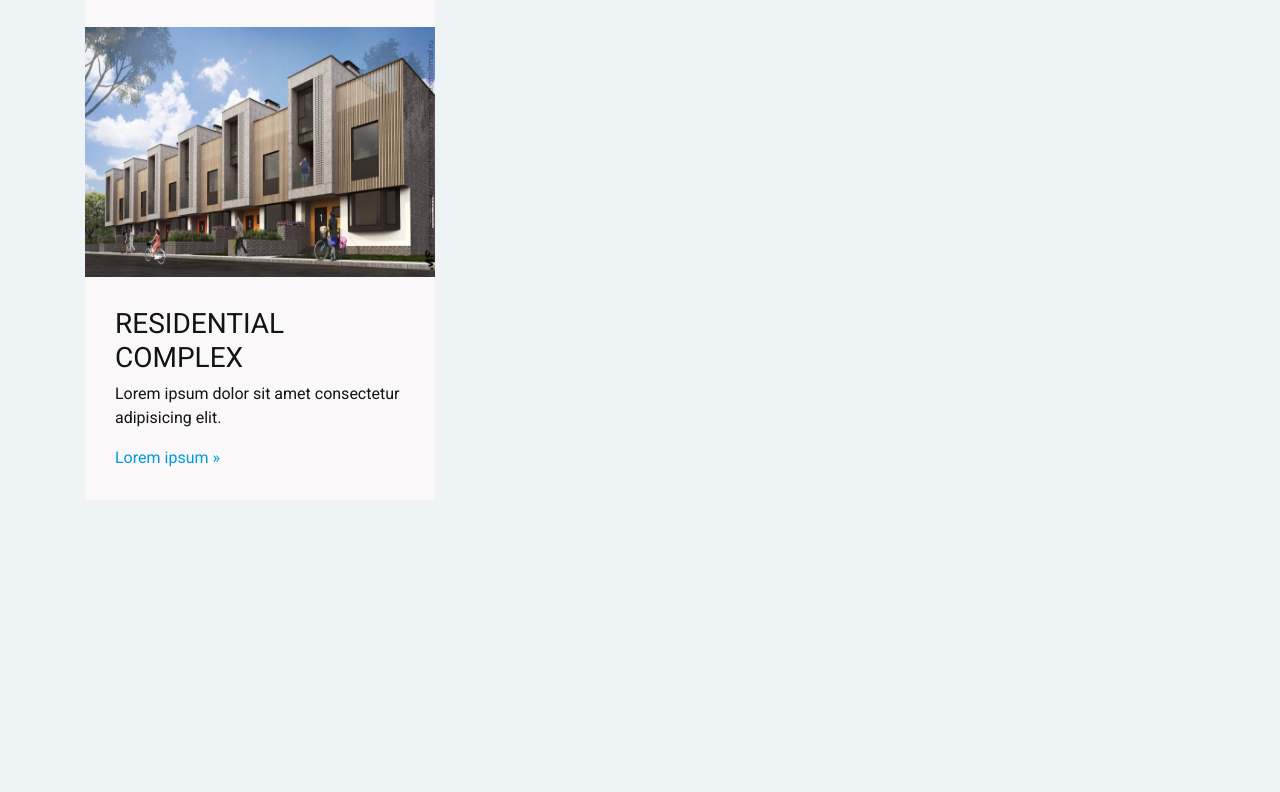
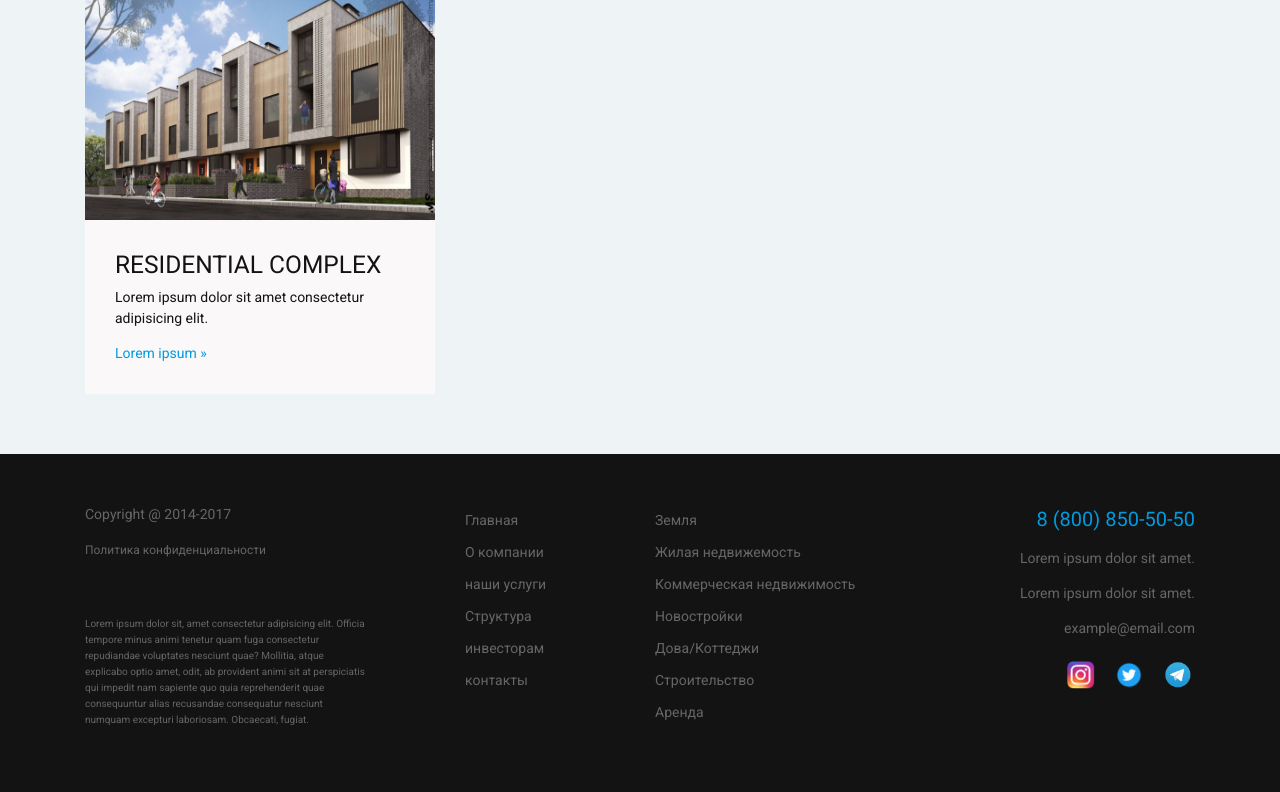
Before and after one commit to wolf2234/investory, a plain HTML site: page index.html in a window 1280 px wide. Shown: the part 1160-1952 px from the top of the page. Before the commit the page ends 1660 px from the top, so only its background shows below. Drawn offline with Linux system fonts and the light colour scheme.

Commit message:
this commit creates the footer.

```diff
--- a/index.html
+++ b/index.html
@@ -106,12 +106,75 @@
 </div>
 
 
+<footer class="footer">
+    <div class="container">
+        <div class="row">
+            <div class="col-md-4">
+                <div class="copy">
+                    <p>Copyright @ 2014-2017</p>
+                    <a href="#" class="footer-policy-link">Политика конфиденциальности</a>
+                    <small>
+                        Lorem ipsum dolor sit, amet consectetur adipisicing elit. Officia tempore minus animi tenetur quam fuga consectetur repudiandae voluptates nesciunt quae? Mollitia, atque explicabo optio amet, odit, ab provident animi sit at perspiciatis qui impedit nam sapiente quo quia reprehenderit quae consequuntur alias recusandae consequatur nesciunt numquam excepturi laboriosam. Obcaecati, fugiat.
+                    </small>
+                </div>
+            </div>
+            <!-- /.col-md -->
+
+            <div class="col-md-2">
+                <ul class="footer-menu">
+                    <li><a href="#">Главная</a></li>
+                    <li><a href="#">О компании</a></li>
+                    <li><a href="#">наши услуги</a></li>
+                    <li><a href="#">Структура</a></li>
+                    <li><a href="#">инвесторам</a></li>
+                    <li><a href="#">контакты</a></li>
+                </ul>
+            </div>
+            <!-- /.col-md -->
+
+            <div class="col-md">
+                <ul class="footer-menu">
+                    <li><a href="#">Земля</a></li>
+                    <li><a href="#">Жилая недвижемость</a></li>
+                    <li><a href="#">Коммерческая недвижимость</a></li>
+                    <li><a href="#">Новостройки</a></li>
+                    <li><a href="#">Дова/Коттеджи</a></li>
+                    <li><a href="#">Строительство</a></li>
+                    <li><a href="#">Аренда</a></li>
+                </ul>
+            </div>
+            <!-- /.col-md -->
+
+            <div class="col-md">
+                <div class="footer-contacts">
+                    <p class="footer-contacts-phone">8 (800) 850-50-50</p>
+                    <p class="footer-contacts-address">Lorem ipsum dolor sit amet.</p>
+                    <p class="footer-contacts-address">Lorem ipsum dolor sit amet.</p>
+                    <p class="footer-contacts-email">example@email.com</p>
+                </div>
+                <div class="footer-social-links">
+                    <ul>
+                        <li><a href="#"><img src="img/instagram.png" alt="instagramm"></a></li>
+                        <li><a href="#"><img src="img/pngegg.png" alt="twitter"></a></li>
+                        <li><a href="#"><img src="img/telegram.png" alt="telegram"></a></li>
+                    </ul>
+                </div>
+            </div>
+            <!-- /.col-md -->
+
+        </div>
+
+    </div>
+    <!-- /.conteainer -->
+</footer>
+
+
+
 
 <script src="js/bootstrap.bundle.min.js"></script>
 <script src="js/jquery-3.7.1.slim.min.js"></script>
 <script src="js/script.js"></script>
 <script src="slick/slick.js"></script>
-
 <script>
     $('.direction-blocks').slick({
         arrows: false,
--- a/sass/_colors.sass
+++ b/sass/_colors.sass
@@ -2,3 +2,4 @@ $body-bg: #eef3f5
 $active-color: #009adf
 $dark: #131313
 $white: #faf8f8
+$footer-text: #666666
--- a/sass/main.sass
+++ b/sass/style.sass
@@ -7,19 +7,17 @@ html
 
 
 body
+    margin: 0
     background-color: $body-bg
     color: $dark
     font-family: 'Roboto', sans-serif
     padding-top: 40px
-
-
 
 a
     color: $active-color
 
 h2
     font-size: 24px
-
 
 .btn
     padding: 20px 30px
@@ -68,6 +66,9 @@ h2
 
 .left-sidebar
     margin-top: 40px
+    img
+        height: 250px
+        width: 350px
     &-menu
         background-color: $white
         list-style: none
@@ -107,10 +108,61 @@ h2
 .directions
     margin-top: 80px
     &-block
+        background-image: url('../img/happyhouse.jpg')
+        background-size: 170px 150px
+        background-repeat: no-repeat
+        background-position: bottom center
         background-color: $white
         height: 220px
         text-align: center
-        margint: 0 15px
+        margin: 0 15px
         padding: 10px
         h3
             color: $active-color
+
+.footer
+    margin-top: 60px
+    background-color: $dark
+    color: $footer-text
+    padding: 50px 0
+    &-policy-link
+        font-size: 12px
+    &-contacts
+        text-align: right
+        &-phone
+            font-weight: 400
+            font-size: 20px
+            color: $active-color
+    &-social-links
+        @extend .footer-contacts
+        li
+            display: inline-block
+            a
+                display: inline-block
+                width: 35px
+                height: 35px
+                text-align: center
+                line-height: 42px
+                margin-left: 10px
+                transform: all 0.2s
+    small
+        display: block
+        margin-top: 56px
+        line-height: 16px
+        font-size: 10px
+        max-width: 80%
+    a
+        color: $footer-text
+        text-decoration: none
+        &:hover
+            color: $white
+    p
+        margin-bottom: 14px
+    img
+        height: 30px
+        width: 30px
+    ul
+        padding: 0
+        list-style: none
+        li
+            line-height: 32px
```
Also changed, not shown: css/slick-theme.css (added), css/slick-theme.min.css (added), css/slick.css (added), css/slick.min.css (added), css/style.css, css/style.min.css (added), img/instagram.png (added), img/pngegg.png (added), img/telegram.png (added), sass/main.css (deleted), 7 other files.
